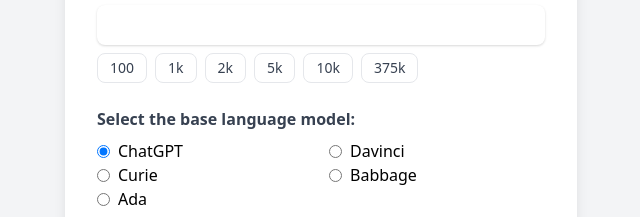
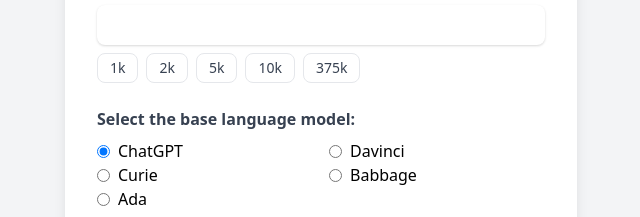
Before and after one commit to deepakness/openai-price-calc, a plain HTML site: page index.html in a window 1280 px wide. Shown: the part 291-508 px from the top of the page, 319-959 px from the left. Drawn offline with nearby package versions, Linux system fonts and the light colour scheme.

Commit message:
removed "100" button

```diff
--- a/index.html
+++ b/index.html
@@ -42,7 +42,6 @@
           <label for="input" class="block text-gray-700 font-bold mb-2">Enter number of words:</label>
           <input type="number" id="input" oninput="calculatePrice()" class="w-full px-4 py-2 rounded-lg shadow border-gray-300 focus:border-indigo-500 focus:shadow-outline-indigo focus:outline-none" style="-webkit-appearance: none;">
           <div class="flex space-x-2 mt-2 mb-6">
-            <button class="bg-transparent border border-gray-200 hover:bg-gray-200 rounded-lg py-1 px-3 text-sm font-medium text-gray-700" onclick="document.getElementById('input').value=100; calculatePrice();">100</button>
             <button class="bg-transparent border border-gray-200 hover:bg-gray-200 rounded-lg py-1 px-3 text-sm font-medium text-gray-700" onclick="document.getElementById('input').value=1000; calculatePrice();">1k</button>
             <button class="bg-transparent border border-gray-200 hover:bg-gray-200 rounded-lg py-1 px-3 text-sm font-medium text-gray-700" onclick="document.getElementById('input').value=2000; calculatePrice();">2k</button>
             <button class="bg-transparent border border-gray-200 hover:bg-gray-200 rounded-lg py-1 px-3 text-sm font-medium text-gray-700" onclick="document.getElementById('input').value=5000; calculatePrice();">5k</button>
```
